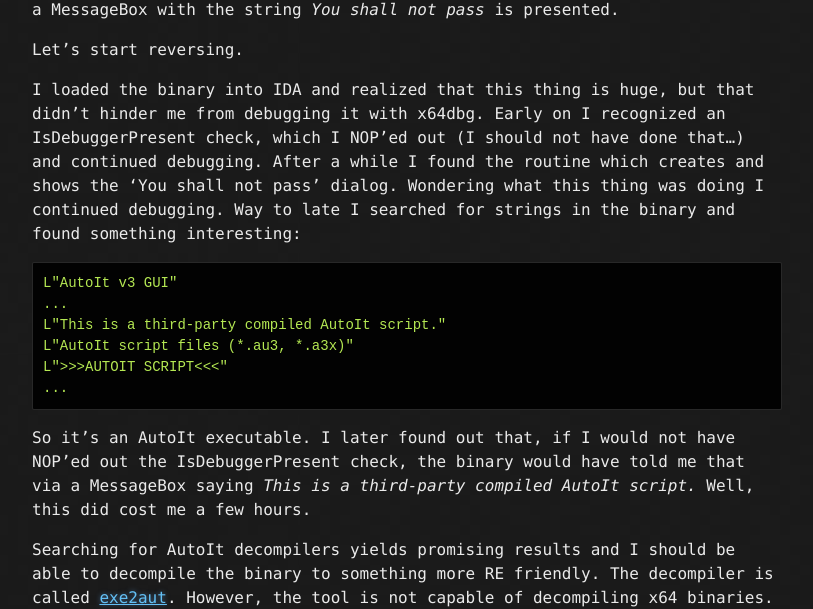
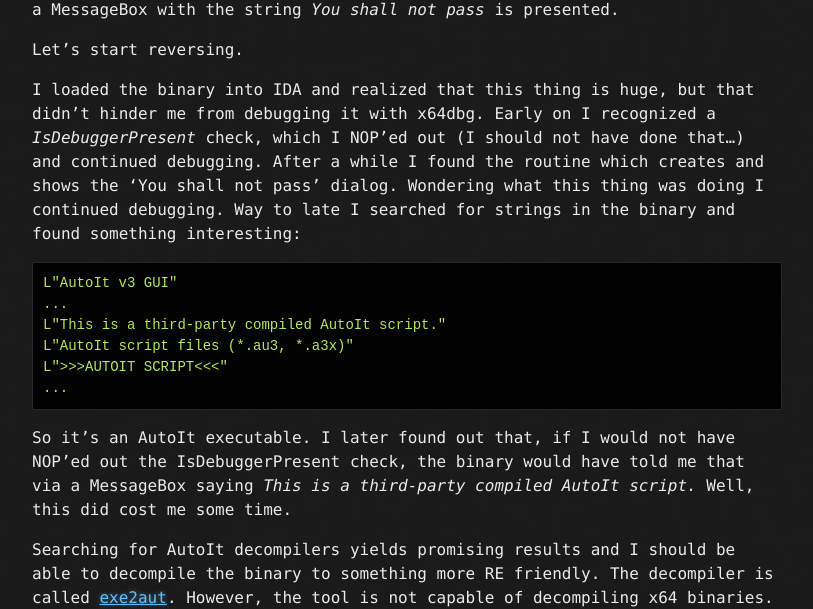
Before and after one commit to mtps3/Mtps3.github.io, a Jekyll site: the page built from _posts/2016-10-30-ekoparty-malware-sample.md, in a window 1280 px wide and 900 px high, scrolled down 530 px. Shown: the part 180-789 px from the top of the window, without its empty margins (233-1046 px from the left). Built offline with Jekyll 4.4.1, drawn with Linux system fonts in a browser that asks for light colours; some of the changed text lies outside the part shown.

Commit message:
fix3 ekoparty malware sample writeup

````diff
--- a/_posts/2016-10-30-ekoparty-malware-sample.md
+++ b/_posts/2016-10-30-ekoparty-malware-sample.md
@@ -24,7 +24,7 @@
 
 Let's start reversing.
 
-I loaded the binary into IDA and realized that this thing is huge, but that didn't hinder me from debugging it with x64dbg. Early on I recognized an IsDebuggerPresent check, which I NOP'ed out (I should not have done that...) and continued debugging. After a while I found the routine which creates and shows the 'You shall not pass' dialog. Wondering what this thing was doing I continued debugging. Way to late I searched for strings in the binary and found something interesting:
+I loaded the binary into IDA and realized that this thing is huge, but that didn't hinder me from debugging it with x64dbg. Early on I recognized a *IsDebuggerPresent* check, which I NOP'ed out (I should not have done that...) and continued debugging. After a while I found the routine which creates and shows the 'You shall not pass' dialog. Wondering what this thing was doing I continued debugging. Way to late I searched for strings in the binary and found something interesting:
 
 ```
 L"AutoIt v3 GUI"
@@ -35,7 +35,7 @@
 ...
 ```
 
-So it's an AutoIt executable. I later found out that, if I would not have NOP'ed out the IsDebuggerPresent check, the binary would have told me that via a MessageBox saying *This is a third-party compiled AutoIt script.* Well, this did cost me a few hours.
+So it's an AutoIt executable. I later found out that, if I would not have NOP'ed out the IsDebuggerPresent check, the binary would have told me that via a MessageBox saying *This is a third-party compiled AutoIt script.* Well, this did cost me some time.
 
 Searching for AutoIt decompilers yields promising results and I should be able to decompile the binary to something more RE friendly. The decompiler is called [exe2aut](http://domoticx.com/autoit3-decompiler-exe2aut/). However, the tool is not capable of decompiling x64 binaries. After some more googling I found a [blog post](http://www.hexacorn.com/blog/2015/01/08/decompiling-compiled-autoit-scripts-64-bit-take-two/) in which the author describes how to extract the AutoIt script and convert it to a 32-bit PE file. I gave it a shot ... and it worked.
 
````
Also changed, not shown: other parts of _posts/2016-10-30-ekoparty-malware-sample.md (+2 -2 lines).
